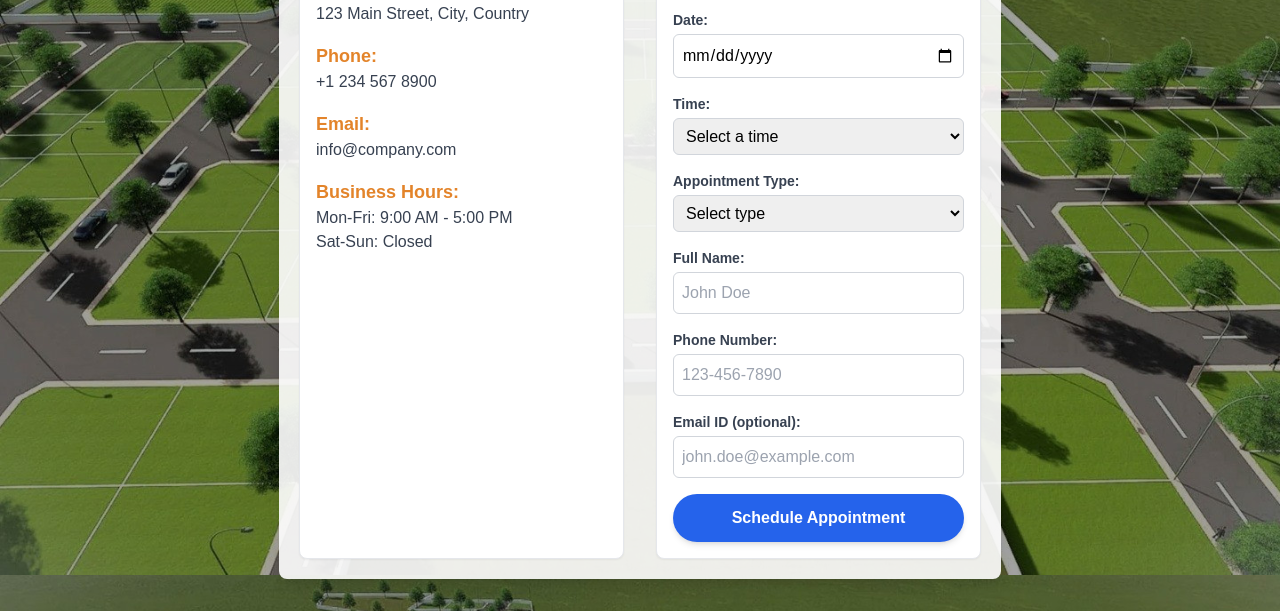
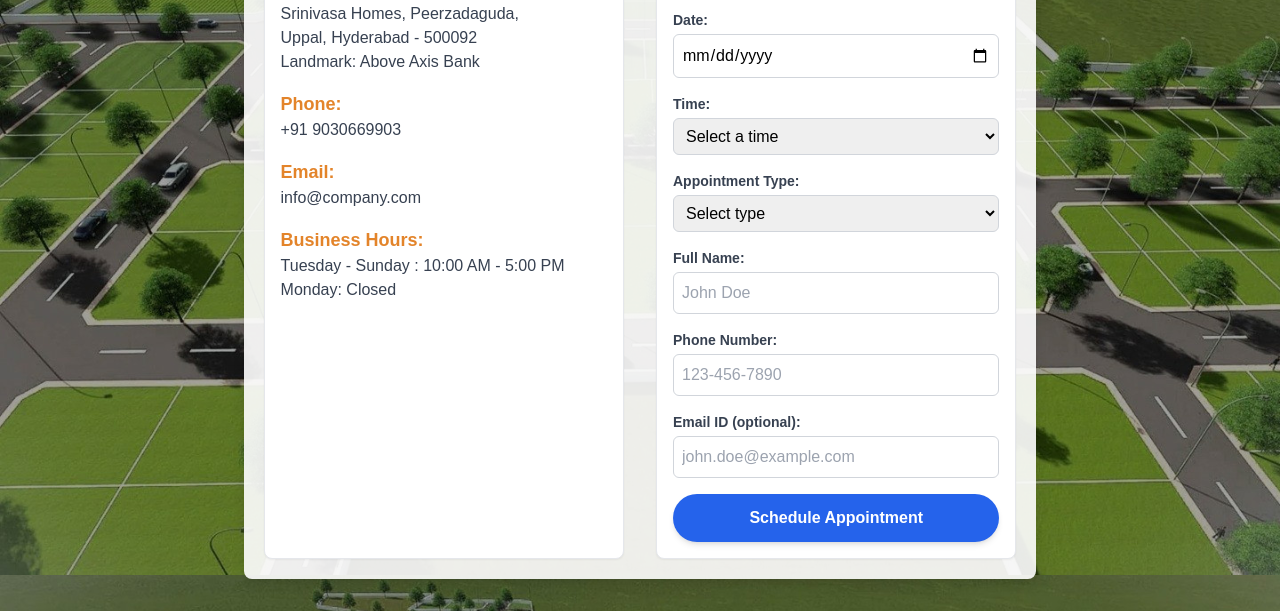
Before and after one commit to Krishna-vardhan-m/Krishna-vardhan-m.github.io, a plain HTML site: page contact.html in a window 1280 px wide. Shown: the part 225-836 px from the top of the page. Drawn offline with nearby package versions, Linux system fonts and the light colour scheme.

Commit message:
logo and info update

```diff
--- a/contact.html
+++ b/contact.html
@@ -27,11 +27,11 @@
                 <h1 class="text-center  text-3xl font-bold mb-6">Contact Us</h1>
                 <div class="contact-item mb-4">
                     <strong class="text-amber-950 text-lg">Address:</strong>
-                    <p class="text-gray-700 text-base">123 Main Street, City, Country</p>
+                    <p class="text-gray-700 text-base">Srinivasa Homes, Peerzadaguda,<br> Uppal, Hyderabad - 500092 <br> Landmark: Above Axis Bank</p>
                 </div>
                 <div class="contact-item mb-4">
                     <strong class="text-amber-950 text-lg">Phone:</strong>
-                    <p class="text-gray-700 text-base">+1 234 567 8900</p>
+                    <p class="text-gray-700 text-base">+91 9030669903</p>
                 </div>
                 <div class="contact-item mb-4">
                     <strong class="text-amber-950 text-lg">Email:</strong>
@@ -39,8 +39,8 @@
                 </div>
                 <div class="contact-item">
                     <strong class="text-amber-950 text-lg">Business Hours:</strong>
-                    <p class="text-gray-700 text-base">Mon-Fri: 9:00 AM - 5:00 PM</p>
-                    <p class="text-gray-700 text-base">Sat-Sun: Closed</p>
+                    <p class="text-gray-700 text-base">Tuesday - Sunday : 10:00 AM - 5:00 PM</p>
+                    <p class="text-gray-700 text-base">Monday: Closed</p>
                 </div>
             </div>
 
```
Also changed, not shown: img/logo.png.
